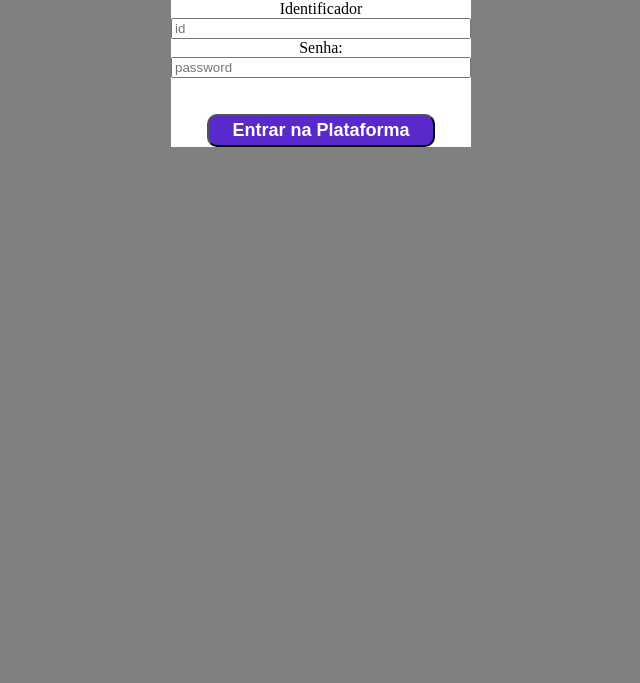
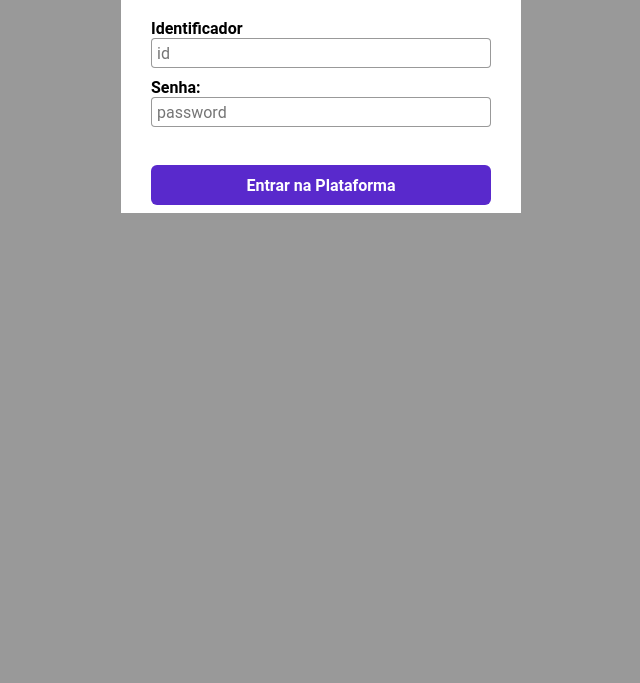
Before and after one commit to schedule-lib/schedule-orgs-design, a plain HTML site: page index.html in a window 1280 px wide. Shown: the part 117-800 px from the top of the page, without its empty margins (319-959 px from the left). Drawn offline with Linux system fonts and the light colour scheme; files that its build step writes are made by us from their sources.

Commit message:
feat: estruturado

```diff
--- /dev/null
+++ b/css/global.css
@@ -0,0 +1,22 @@
+* {
+  margin: 0;
+  padding: 0;
+  box-sizing: border-box;
+
+  font-family: "Roboto", "Helvetica Neue", Helvetica, Arial;
+}
+
+body,
+html,
+.container {
+  height: 100%;
+}
+
+button,
+input {
+  font-family: "Roboto", "Helvetica Neue", Helvetica, Arial;
+}
+
+ul li {
+  list-style-type: none;
+}
--- /dev/null
+++ b/css/pages/home.css
@@ -0,0 +1,57 @@
+div.container {
+  display: flex;
+  flex-direction: row;
+  background: gray;
+}
+
+div.aside {
+  background: #ffffff;
+  width: 500px;
+  padding: 30px;
+
+  display: flex;
+  flex-direction: column;
+  position: relative;
+}
+
+div.aside ul {
+  margin-top: 70px;
+}
+div.aside ul li {
+  font-size: 16px;
+  border: 1px solid rgba(0, 0, 0, 0.3);
+  border-radius: 6px;
+
+  margin: 5px;
+  padding: 2px 8px;
+  background: #dedede;
+  font-weight: 500;
+  cursor: pointer;
+}
+div.aside ul li:hover {
+  background: #d3d3d3;
+}
+ul li a {
+  text-decoration: none;
+  color: #121212;
+}
+
+/* sdkfljhgiuerfngjrfngv */
+button.new-service {
+  margin: 0 auto;
+  height: 44px;
+  width: 200px;
+
+  position: absolute;
+  bottom: 30px;
+  border-radius: 6px;
+  border: 0;
+
+  background: #5929cc;
+  color: #fff;
+  font-weight: bold;
+  cursor: pointer;
+}
+button.new-service:hover {
+  background: #1b0c3d;
+}
--- /dev/null
+++ b/css/pages/login.css
@@ -0,0 +1,60 @@
+body {
+  background: #999;
+}
+
+div.container {
+  display: flex;
+  flex-direction: column;
+
+  max-width: 400px;
+  width: 100%;
+  height: 330px;
+
+  background: #ffffff;
+  margin: auto;
+  padding: 30px;
+}
+
+form {
+  display: flex;
+  flex-direction: column;
+  flex-wrap: wrap;
+
+  margin-top: 20px;
+}
+
+form div.group {
+  display: flex;
+  flex-direction: column;
+
+  margin-top: 10px;
+}
+div.group label {
+  font-weight: bold;
+  font-size: 16px;
+}
+div.group input {
+  height: 30px;
+  padding: 5px;
+  font-size: 16px;
+  border-radius: 4px;
+  border: 1px solid rgba(0, 0, 0, 0.4);
+}
+
+.btn {
+  width: 100%;
+  height: 40px;
+
+  margin: 0 auto;
+
+  font-weight: bold;
+  font-size: 16px;
+
+  color: #ffffff;
+  text-align: center;
+  background: #5929cc;
+
+  border: 0;
+  border-radius: 6px;
+  padding: 2px 4px;
+}
--- a/home.css
+++ /dev/null
@@ -1,38 +0,0 @@
-
-
-.btn{
-
-	width: 228px;
-	height: 33px;
-    margin: 0 auto;
-    font-weight: bold;
-	font-size: 18px;
-	color: #FFFFFF;
-	text-align: center;
-	background:#5929CC;
-    border-radius: 10px;
-    padding: 2px 4px;
-
-}
-.button{
-	width: 228px;
-	height: 33px;
-	margin: 0 auto;
-   font-weight: bold;
-	font-size: 18px;
-    color: #FFFFFF;
-	text-align: center;
-	background:green;
-    border-radius: 10px;
-    padding: 2px 4px;
-
-}
-.white{
-background-color: #FFFFFF;
-     width: 300px
-
-}
-div.container {
-	display: flex;
-	background: gray;
-}
--- a/index.html
+++ b/index.html
@@ -4,24 +4,27 @@
     <title>Agendamento</title>
     <meta charset="utf-8" />
     <link rel="stylesheet" href="./login.css" />
-     <style type="text/css">
-
-     </style>
-
+    <link rel="stylesheet" href="./css/pages/login.css" />
+    <link rel="stylesheet" href="./css/global.css" />
   </head>
   <body>
-	<div>
+    <div class="container">
       <h1>Serviço de Agendamento</h1>
 
       <form>
+        <div class="group">
           <label>Identificador</label>
-			<input type="text" placeholder="id" name="">
+          <input type="text" placeholder="id" name="" required />
+        </div>
 
+        <div class="group">
           <label>Senha:</label>
-			<input type="password" placeholder="password"name="senha"> <br><br>
+          <input type="password" placeholder="password" required name="senha" />
+          <br /><br />
+        </div>
 
-			<button type="submit" class="btn">Entrar na Plataforma </button>
-
+        <button type="submit" class="btn">Entrar na Plataforma</button>
       </form>
     </div>
   </body>
+</html>
--- a/login.css
+++ /dev/null
@@ -1,37 +0,0 @@
-div {
-	width: 300px;
-	background: #ffffff;
-	margin: 0 auto;
-	text-align: center;
-}
-
-body{
-	background: gray;
-}
-
-form {
-	display: flex;
-	flex-direction: column;
-	flex-wrap: wrap;
-}
-
-.btn{
-	width: 228px;
-	height: 33px;
-
-	margin: 0 auto;
-
-
-	font-weight: bold;
-	font-size: 18px;
-
-	color: #FFFFFF;
-	text-align: center;
-	background:#5929CC;
-
-      border-radius: 10px;
-      padding: 2px 4px;
-
-
-
-}
```
Also changed, not shown: Home.html (+16 -9 lines), 1 other file. Lines whose indentation alone changed are shown as unchanged.
